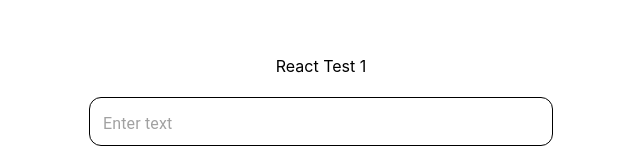
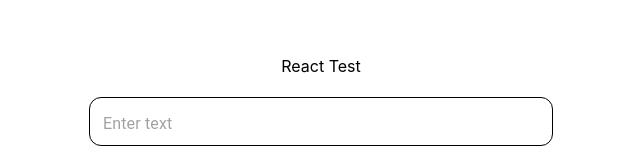
Before and after one commit to Arbaz49/react-test, a React (Create React App) app: page / in a window 1280 px wide. Shown: the part 225-385 px from the top of the page, without its empty margins (319-959 px from the left). Built offline with nearby package versions, Linux system fonts and the light colour scheme.

Commit message:
updated heading

```diff
--- a/src/App.js
+++ b/src/App.js
@@ -12,10 +12,7 @@ function App() {
   testId="app"
    style={{display: "flex", flexDirection: "column", alignItems: "center",justifyContent:"center", height: "100vh",width:"100%"}}
   >
-
-<span>
-React Test 1
-</span>
+<span>React Test</span>
 <TextField
   placeholder="Enter text"
   value={value}
```
